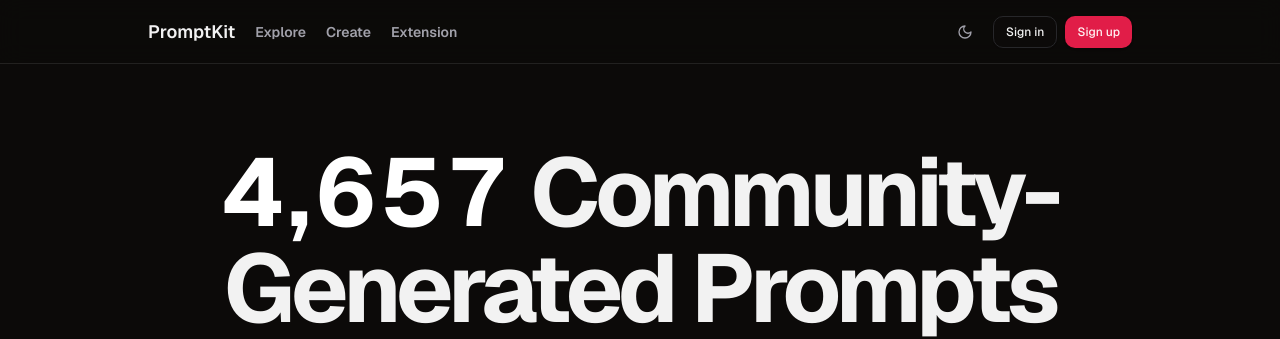
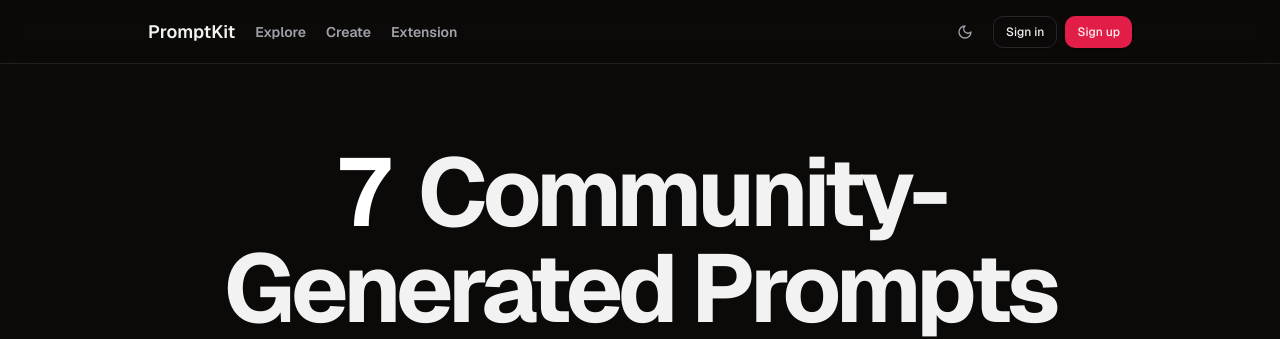
Before and after one commit to EV9H/PromptKit, a Next.js app in the folder promptkit-app/: page / in a window 1280 px wide. Shown: the top 339 px of the page. Built offline with nearby package versions, Linux system fonts and the light colour scheme; no server answers; the database is empty.

Commit message:
Update page.tsx

```diff
--- a/promptkit-app/app/page.tsx
+++ b/promptkit-app/app/page.tsx
@@ -54,13 +54,23 @@
       .slice(0, 10);
   }
 
+  // Fetch total count of public prompts
+  const { count: totalPromptsCount, error: countError } = await supabase
+    .from("prompts")
+    .select("*", { count: "exact" })
+    .eq("is_public", true);
+
+  if (countError) {
+    console.error("Error fetching total prompts count:", countError);
+  }
+
   return (
     <div className="w-full px-4 py-8">
       {/* Hero Section */}
       <section className="py-6 md:py-12 space-y-6 max-w-6xl mx-auto">
         <div className="flex flex-col items-center text-center space-y-4">
           <Heading as="h1" size="4xl" className="font-bold tracking-tighter text-balance leading-none sm:text-6xl md:text-7xl lg:text-8xl">
-            <NumberTicker value={4687} /> Community-Generated Prompts
+            <NumberTicker value={totalPromptsCount * 98 + 7 || 1485} /> Community-Generated Prompts
           </Heading>
           <p className="text-muted-foreground text-lg max-w-[700px] mx-auto">
             Your personal library for organizing, creating, and sharing powerful AI prompts.
```
